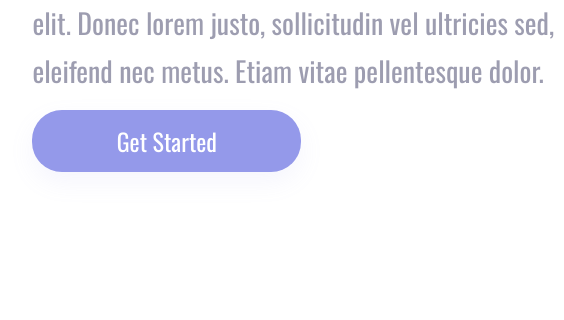
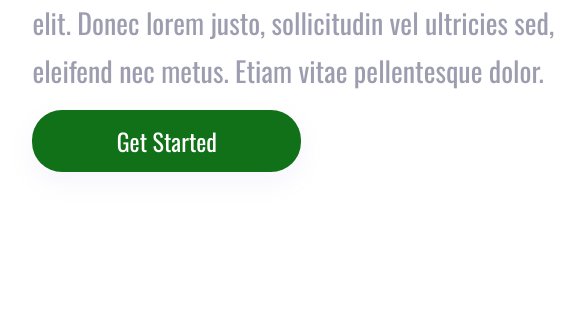
Before and after one commit to RicardodeOliveiraAlecrim/EASYSHOP, a plain HTML site: page index.html in a window 1280 px wide. Shown: the part 352-672 px from the top of the page, 70-634 px from the left. Drawn offline with nearby package versions, Linux system fonts and the light colour scheme.

Commit message:
Color button/site title altered

```diff
--- a/index.html
+++ b/index.html
@@ -6,7 +6,7 @@
     <meta charset="UTF-8">
     <meta http-equiv="X-UA-Compatible" content="IE=edge">
     <meta name="viewport" content="width=device-width, initial-scale=1.0">
-    <title>EASYSHOP/Dev</title>
+    <title>EASYSHOP</title>
     <link rel="stylesheet" href="./styles.css">
     <link rel="preconnect" href="https://fonts.googleapis.com">
     <link rel="preconnect" href="https://fonts.gstatic.com" crossorigin>
--- a/styles.css
+++ b/styles.css
@@ -78,7 +78,7 @@ p {
 button {
     width: 269px;
     height: 62px;
-    background: #9499EA;
+    background: #117119;
     border-radius: 30px;
     border: none;
     box-shadow: 0px 10px 24px rgba(148, 153, 234, 0.0979959);
```
